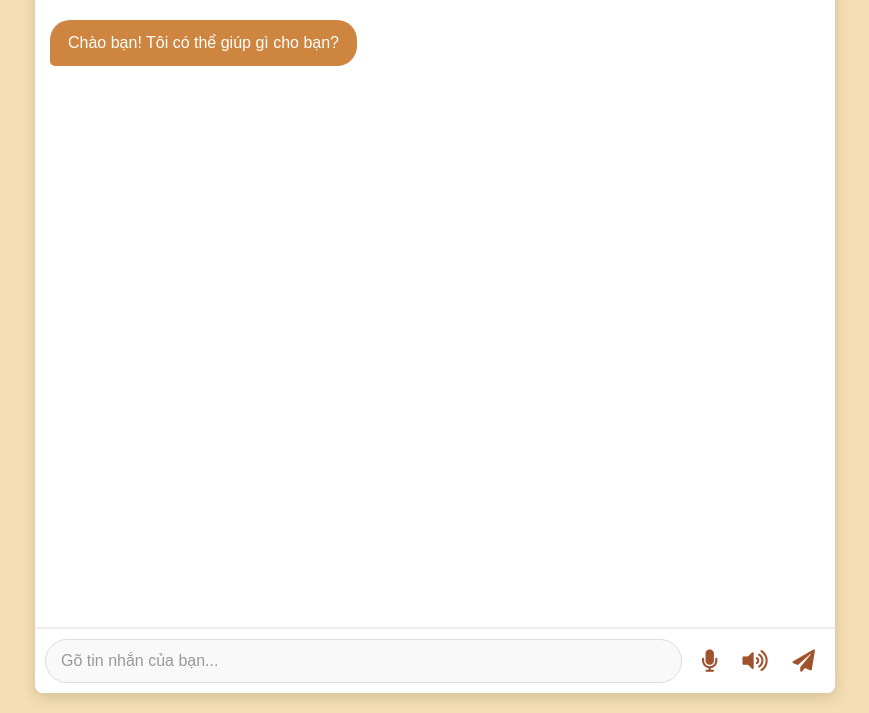
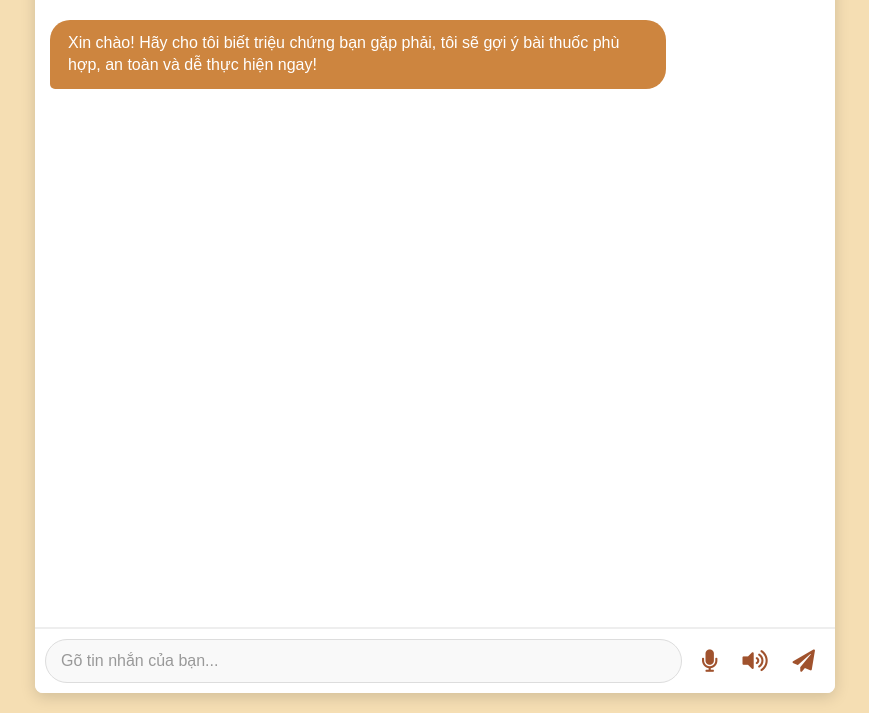
Before and after one commit to phong2803/my-ai-chatbot, a website: page frontend/index.html in a window 1280 px wide. Shown: the part 87-800 px from the top of the page, without its empty margins (205-1074 px from the left). Drawn offline with Linux system fonts and the light colour scheme.

Commit message:
Thông điệp mô tả thay đổi của bạn

```diff
--- a/frontend/index.html
+++ b/frontend/index.html
@@ -11,7 +11,7 @@
     <div class="chat-container">
         <h1>Tư vấn với chatbot</h1>
         <div class="chat-window" id="chat-window">
-            <div class="chat-message bot-message">Chào bạn! Tôi có thể giúp gì cho bạn?</div>
+            <div class="chat-message bot-message">Xin chào! Hãy cho tôi biết triệu chứng bạn gặp phải, tôi sẽ gợi ý bài thuốc phù hợp, an toàn và dễ thực hiện ngay!</div>
         </div>
         <div class="chat-input">
             <input type="text" id="user-input" placeholder="Gõ tin nhắn của bạn..." />
```
